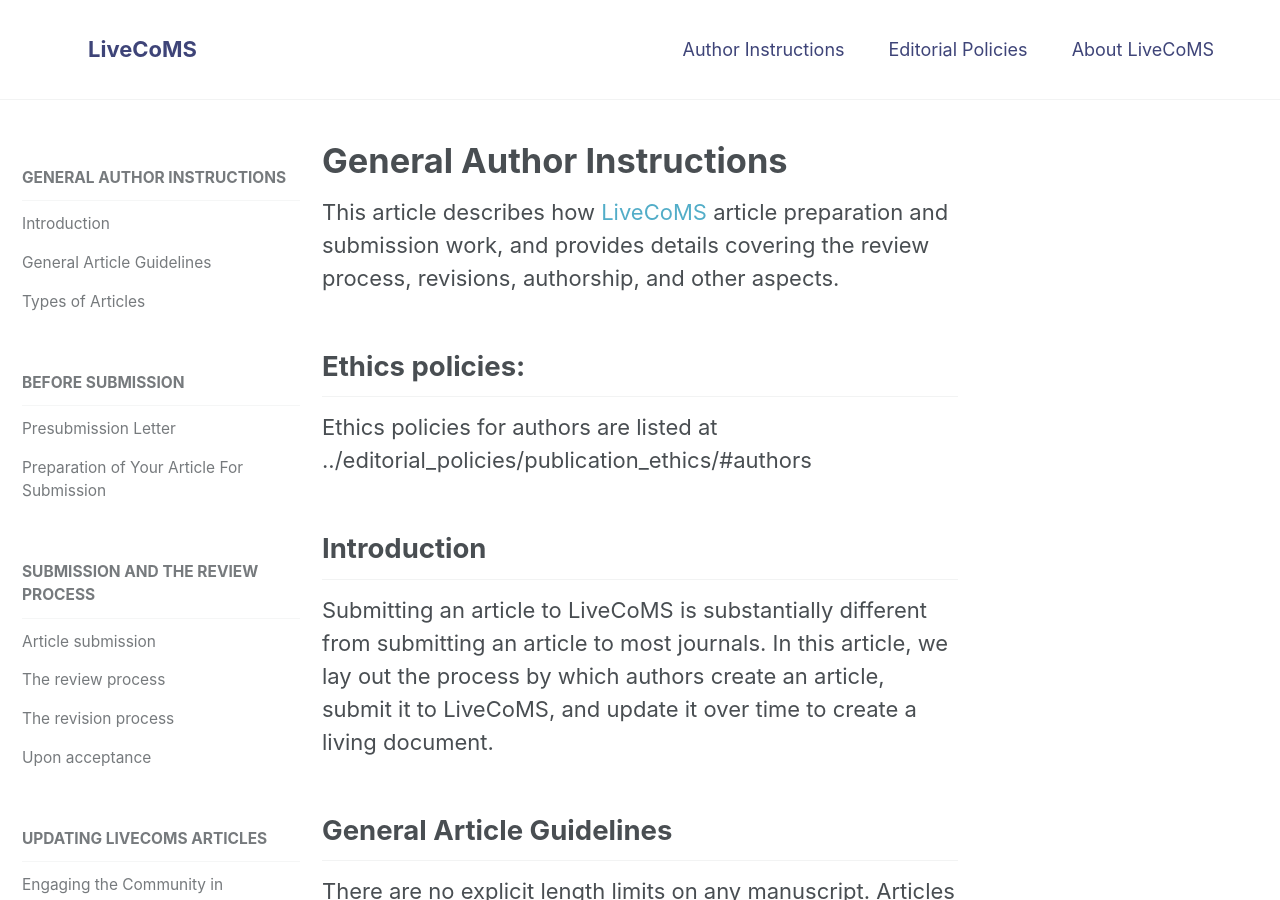
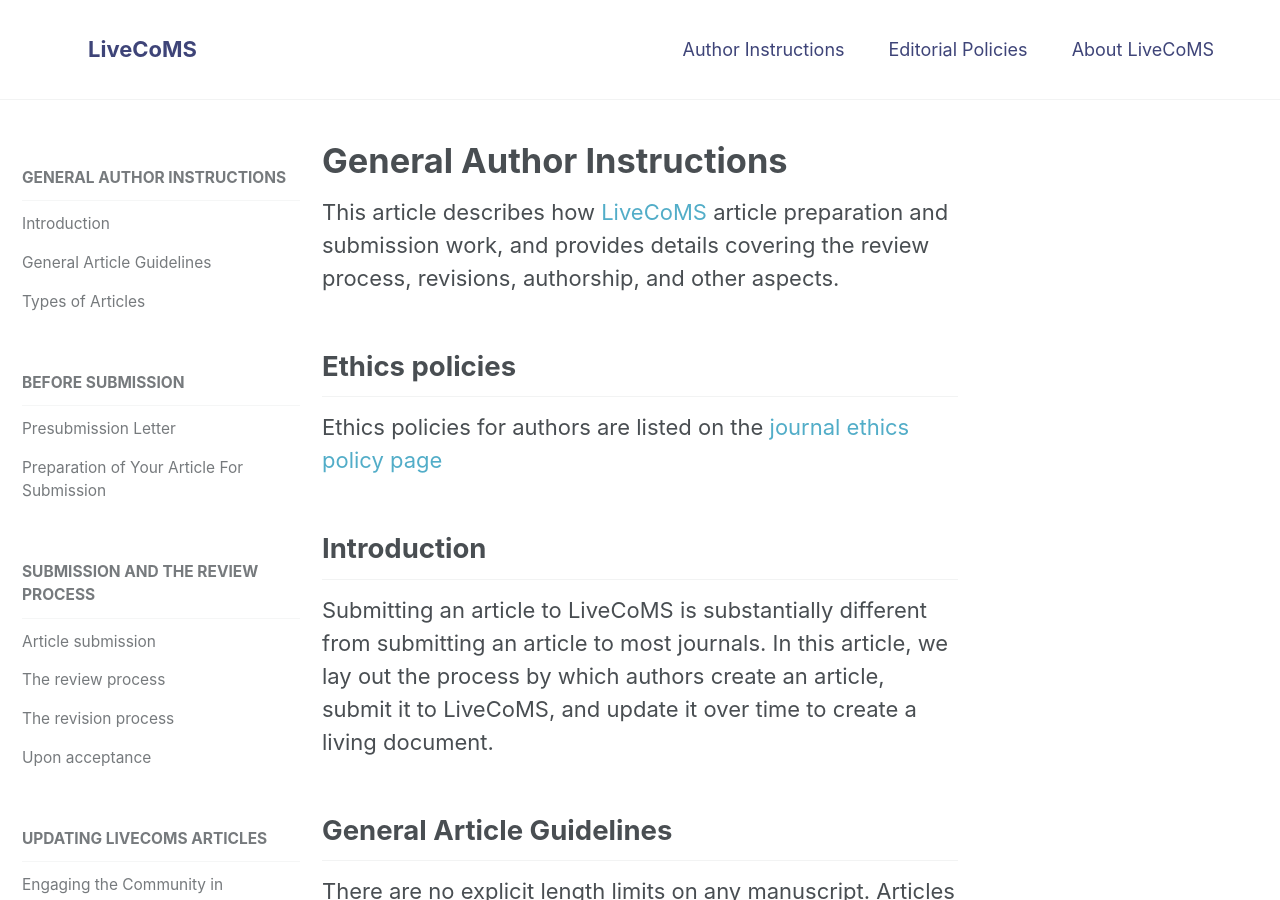
Before and after one commit to livecomsjournal/livecomsjournal.github.io, a Jekyll site: the page built from _author_instructions/01_policies.md, in a window 1280 px wide and 900 px high. Built offline with Jekyll 4.4.1, drawn with Linux system fonts in a browser that asks for light colours.

Commit message:
Update 01_policies.md
Link to authors ethics statement

```diff
--- a/_author_instructions/01_policies.md
+++ b/_author_instructions/01_policies.md
@@ -8,9 +8,10 @@
 ---
 
 This article describes how [LiveCoMS](http://www.livecomsjournal.org) article preparation and submission work, and provides details covering the review process, revisions, authorship, and other aspects.
-## Ethics policies:
 
-Ethics policies for authors are listed at ../editorial_policies/publication_ethics/#authors
+## Ethics policies
+
+Ethics policies for authors are listed on the [journal ethics policy page](../editorial_policies/publication_ethics#ethical- obligations-of-authors)
 
 ## Introduction
 
```
